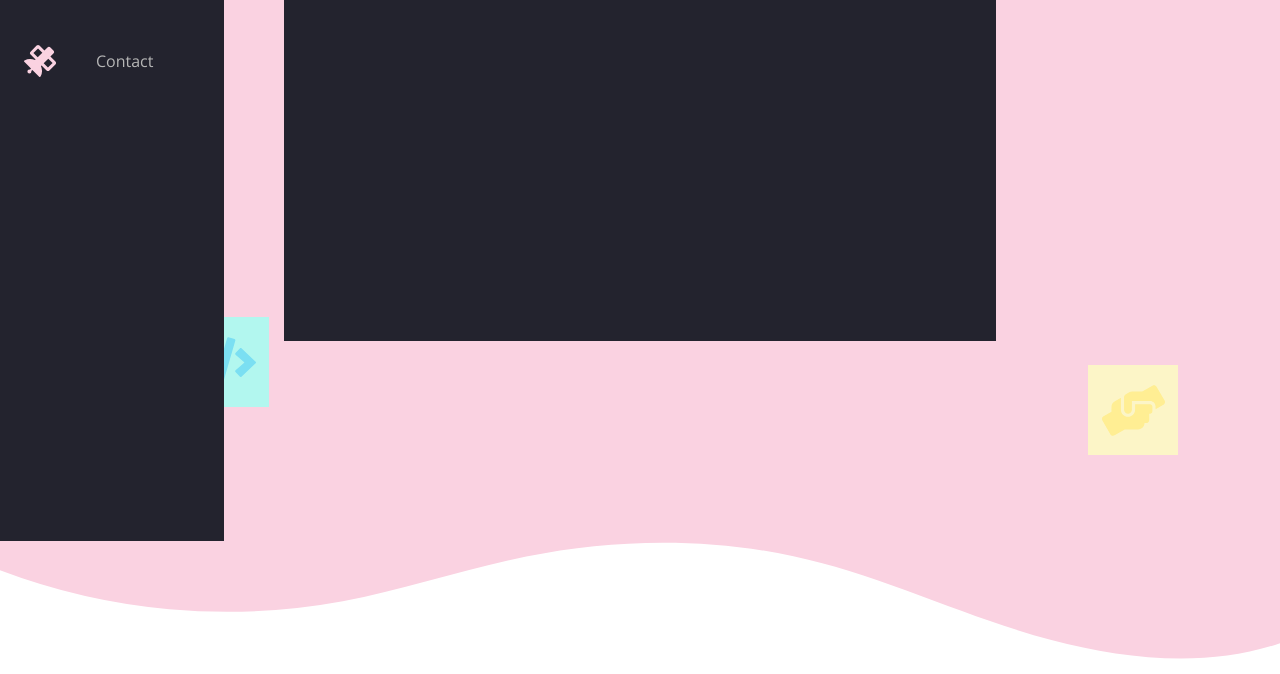
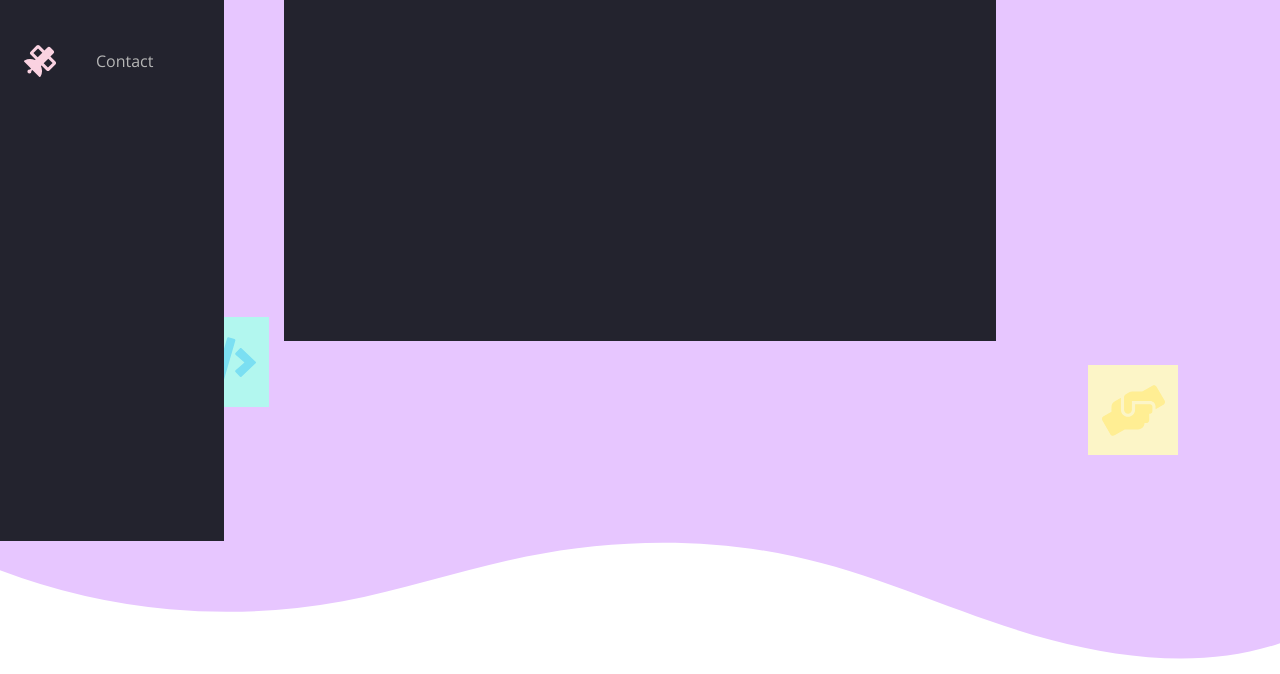
Before and after one commit to Jack17432/Portfolio-Website, a Gatsby site: page / in a window 1280 px wide. Shown: the part 259-933 px from the top of the page. Built offline with nearby package versions, Linux system fonts and the light colour scheme; Gatsby itself is replaced by a stand-in of ours.

Commit message:
Random colour change thing

```diff
--- a/src/components/molecule/landing/landing.js
+++ b/src/components/molecule/landing/landing.js
@@ -1,16 +1,21 @@
 import * as React from 'react'
-import {
-    container,
-    wrapper
-} from './landing.module.css'
+import {useEffect, useState} from 'react'
+import {container, wrapper} from './landing.module.css'
 import ZoneButton from "../../atom/zoneButton/zoneButton";
-import {useState} from "react";
 import ShowCase from "../../atom/showCase/showCase";
 import WaveSection from "../../atom/waveSection/waveSection";
 
 const Landing = () => {
 
     const [ zone, setZone ] = useState(['var(--pastel-pink-primary)']);
+
+    const zoneDict = {
+        0: 'pink',
+        1: 'blue',
+        2: 'purple',
+        3: 'green',
+        4: 'yellow'
+    }
 
     const colourPrimaryDict = {
         'pink': 'var(--pastel-pink-primary)',
@@ -34,6 +39,18 @@ const Landing = () => {
         'code': <svg aria-hidden="true" focusable="false" data-prefix="fas" data-icon="code" className="svg-inline--fa fa-code fa-w-20" role="img" xmlns="http://www.w3.org/2000/svg" viewBox="0 0 640 512"><path fill="currentColor" d="M278.9 511.5l-61-17.7c-6.4-1.8-10-8.5-8.2-14.9L346.2 8.7c1.8-6.4 8.5-10 14.9-8.2l61 17.7c6.4 1.8 10 8.5 8.2 14.9L293.8 503.3c-1.9 6.4-8.5 10.1-14.9 8.2zm-114-112.2l43.5-46.4c4.6-4.9 4.3-12.7-.8-17.2L117 256l90.6-79.7c5.1-4.5 5.5-12.3.8-17.2l-43.5-46.4c-4.5-4.8-12.1-5.1-17-.5L3.8 247.2c-5.1 4.7-5.1 12.8 0 17.5l144.1 135.1c4.9 4.6 12.5 4.4 17-.5zm327.2.6l144.1-135.1c5.1-4.7 5.1-12.8 0-17.5L492.1 112.1c-4.8-4.5-12.4-4.3-17 .5L431.6 159c-4.6 4.9-4.3 12.7.8 17.2L523 256l-90.6 79.7c-5.1 4.5-5.5 12.3-.8 17.2l43.5 46.4c4.5 4.9 12.1 5.1 17 .6z"/></svg>,
         'child': <svg aria-hidden="true" focusable="false" data-prefix="fas" data-icon="child" className="svg-inline--fa fa-child fa-w-12" role="img" xmlns="http://www.w3.org/2000/svg" viewBox="0 0 384 512"><path fill="currentColor" d="M120 72c0-39.765 32.235-72 72-72s72 32.235 72 72c0 39.764-32.235 72-72 72s-72-32.236-72-72zm254.627 1.373c-12.496-12.497-32.758-12.497-45.254 0L242.745 160H141.254L54.627 73.373c-12.496-12.497-32.758-12.497-45.254 0-12.497 12.497-12.497 32.758 0 45.255L104 213.254V480c0 17.673 14.327 32 32 32h16c17.673 0 32-14.327 32-32V368h16v112c0 17.673 14.327 32 32 32h16c17.673 0 32-14.327 32-32V213.254l94.627-94.627c12.497-12.497 12.497-32.757 0-45.254z"/></svg>
     }
+
+    function getRandColour() {
+        let randNum = Math.floor(Math.random() * 5);
+        return colourPrimaryDict[zoneDict[randNum]]
+    }
+
+    useEffect(() => {
+        const interval = setInterval(() => setZone(getRandColour), 5000);
+        return () => {
+            clearInterval(interval);
+        };
+    }, []);
 
     return (
         <div className={container}>
--- a/src/global/style.css
+++ b/src/global/style.css
@@ -41,6 +41,6 @@ body::-webkit-scrollbar-track {
 }
 
 body::-webkit-scrollbar-thumb {
-    background: #6649b8;
+    background: var(--pastel-pink-secondary);
     border-radius: 0.175rem;
 }
```
Also changed, not shown: src/images/svg/child-solid.svg (deleted), src/images/svg/code-solid.svg (deleted).
